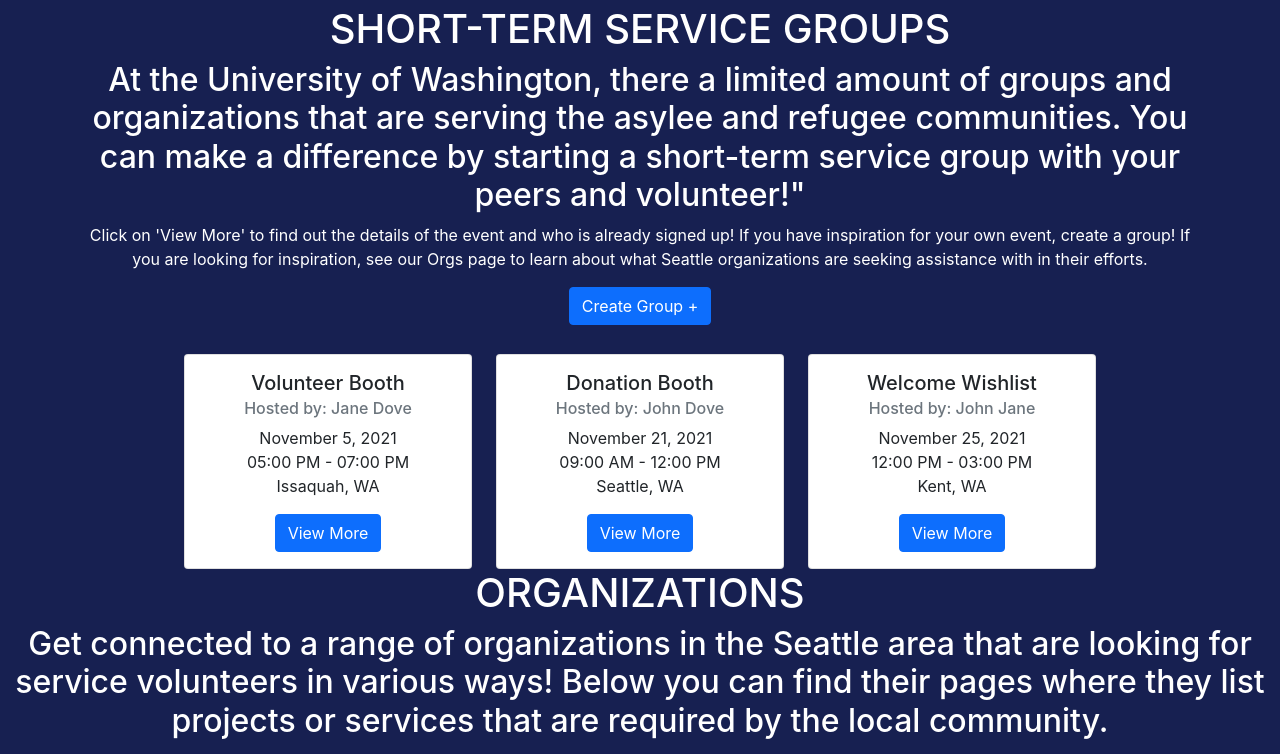
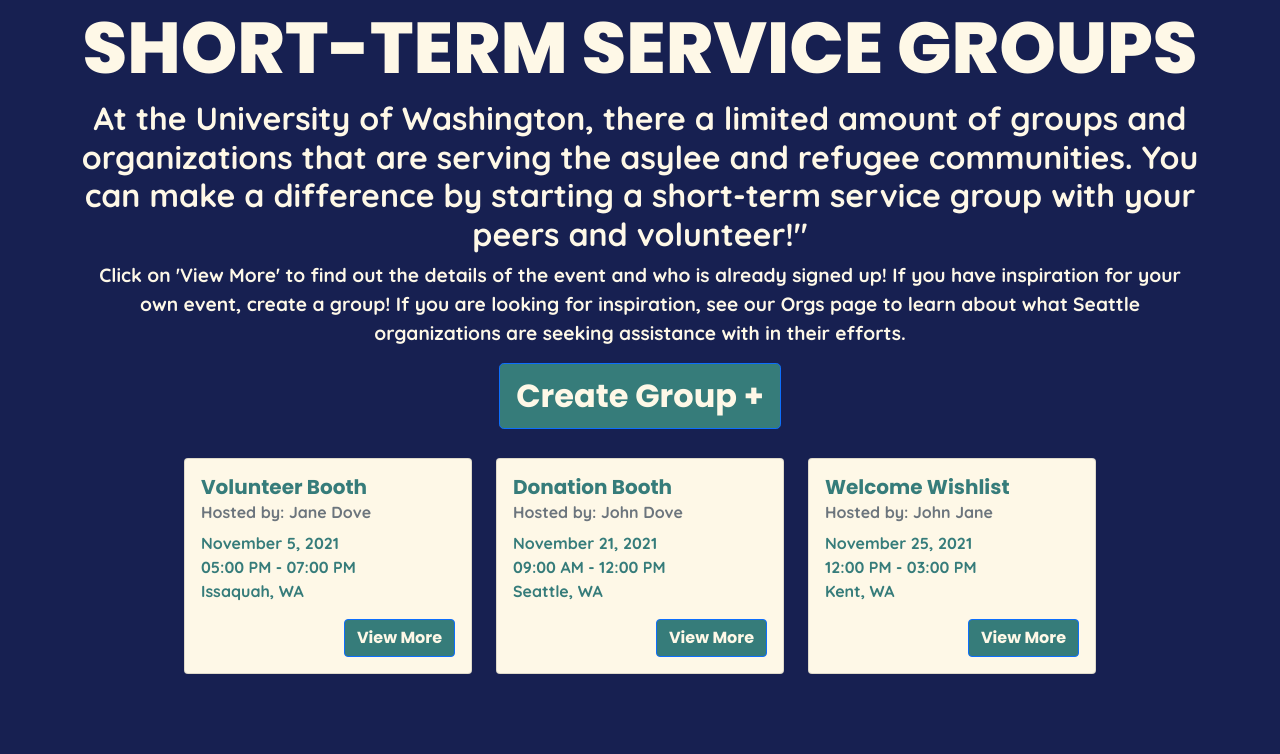
Before and after one commit to UW-INFO442-AU21/group6-refugees, a React (Create React App) app in the folder my-app/: page /group in a window 1280 px wide. Shown: the top 754 px of the page. Built offline with nearby package versions, Linux system fonts and the light colour scheme.

Commit message:
css progress

```diff
--- a/my-app/public/index.html
+++ b/my-app/public/index.html
@@ -9,6 +9,11 @@
       integrity="sha384-1BmE4kWBq78iYhFldvKuhfTAU6auU8tT94WrHftjDbrCEXSU1oBoqyl2QvZ6jIW3"
       crossorigin="anonymous"
     />
+    <link rel="preconnect" href="https://fonts.googleapis.com">
+    <link rel="preconnect" href="https://fonts.gstatic.com" crossorigin>
+    <link href="https://fonts.googleapis.com/css2?family=Poppins:wght@700;800&display=swap" rel="stylesheet">
+    <link href="https://fonts.googleapis.com/css2?family=Quicksand:wght@700&display=swap" rel="stylesheet">
+
     <meta name="viewport" content="width=device-width, initial-scale=1" />
     <meta name="theme-color" content="#000000" />
     <meta
--- a/my-app/src/group.css
+++ b/my-app/src/group.css
@@ -6,7 +6,49 @@
 }
 
 .GroupHeader{
-    color: white;
+    color:#FEF8E7;
+    font-family: 'Poppins';
+    font-weight: 800;
+    font-size: 72px;
+}
+
+.Header2{
+    color: #FEF8E7;
+    font-family: 'Quicksand';
+}
+
+.Desc{
+    color: #FEF8E7;
+    font-family: 'Quicksand';
+    font-size: 1.2rem;
+}
+
+.mainbtn{
+    font-size: 2rem;
+}
+
+.cardbg{
+    background: #FEF8E7!important;
+    font-family: 'Quicksand';
+}
+
+.cardtitle{
+    font-family: 'Poppins';
+}
+
+.textalign{
+    text-align: left;
+    color: #367c7a;
+}
+
+button{
+    font-family: 'Poppins';
+    background-color: #367c7a !important;
+    color: #FEF8E7 !important;
+}
+
+.btn-right{
+    text-align: right;
 }
 
 .g-4{
--- a/my-app/src/group.js
+++ b/my-app/src/group.js
@@ -7,63 +7,75 @@
 function Group() {
     return (
         <div className="Group">
-            <header className="GroupHeader">
-                <h1>SHORT-TERM SERVICE GROUPS</h1>
-                <h2>
+            <header>
+                <h1 className="GroupHeader">SHORT-TERM SERVICE GROUPS</h1>
+                <h2 className='Header2'>
                     At the University of Washington, there a limited amount of groups and
                     organizations that are serving the asylee and refugee communities.
                     You can make a difference by starting a short-term service group with your peers
                     and volunteer!"
                 </h2>
-                <p>
+            </header>
+                <p className='Desc'>
                     Click on 'View More' to find out the details of the event and who is already
                     signed up! If you have inspiration for your own event, create a group!
                     If you are looking for inspiration, see our Orgs page to learn about what
                     Seattle organizations are seeking assistance with in their efforts.
                 </p>
-            </header>
-            <Button variant="primary">Create Group +</Button>
+            <Button size="lg" className='mainbtn'>Create Group +</Button>
             <Row xs={1} md={2} lg='auto' className="g-4">
                 <Col>
-                    <Card style={{ width: '18rem' }}>
+                    <Card className='cardbg' style={{ width: '18rem'}}>
+                        <div className='textalign'>
                             <Card.Body>
-                            <Card.Title>Volunteer Booth</Card.Title>
+                                <Card.Title className='cardtitle'>Volunteer Booth</Card.Title>
                                 <Card.Subtitle className="mb-2 text-muted">Hosted by: Jane Dove</Card.Subtitle>
                                 <Card.Text>
                                     November 5, 2021<br/>
                                     05:00 PM - 07:00 PM<br/>
                                     Issaquah, WA
                                 </Card.Text>
-                            <Button variant="primary">View More</Button>
+                                <div className="btn-right">
+                                    <Button>View More</Button>
+                                </div>
                             </Card.Body>
+                        </div>
                     </Card>
                 </Col>
                 <Col>
-                    <Card style={{ width: '18rem' }}>
+                    <Card className='cardbg' style={{ width: '18rem' }}>
+                        <div className='textalign'>
                             <Card.Body>
-                            <Card.Title>Donation Booth</Card.Title>
+                                <Card.Title className='cardtitle'>Donation Booth</Card.Title>
                                 <Card.Subtitle className="mb-2 text-muted">Hosted by: John Dove</Card.Subtitle>
                                 <Card.Text>
                                     November 21, 2021<br/>
                                     09:00 AM - 12:00 PM<br/>
                                     Seattle, WA
                                 </Card.Text>
-                            <Button variant="primary">View More</Button>
+                                <div className="btn-right">
+                                    <Button>View More</Button>
+                                </div>
                             </Card.Body>
+                        </div>
                     </Card>
                 </Col>
                 <Col>
-                    <Card style={{ width: '18rem' }}>
+                    <Card className='cardbg' style={{ width: '18rem' }}>
+                        <div className='textalign'>
                             <Card.Body>
-                            <Card.Title>Welcome Wishlist</Card.Title>
+                                <Card.Title className='cardtitle'>Welcome Wishlist</Card.Title>
                                 <Card.Subtitle className="mb-2 text-muted">Hosted by: John Jane</Card.Subtitle>
                                 <Card.Text>
                                     November 25, 2021<br/>
                                     12:00 PM - 03:00 PM<br/>
                                     Kent, WA
                                 </Card.Text>
-                            <Button variant="primary">View More</Button>
+                                <div className="btn-right">
+                                    <Button>View More</Button>
+                                </div>
                             </Card.Body>
+                        </div>
                     </Card>
                 </Col>
             </Row>
--- a/my-app/src/index.js
+++ b/my-app/src/index.js
@@ -9,7 +9,6 @@
 ReactDOM.render(
   <React.StrictMode>
     <Group />
-    <Orgs />
   </React.StrictMode>,
   document.getElementById('root')
 );
```
Lines whose indentation alone changed are shown as unchanged.
